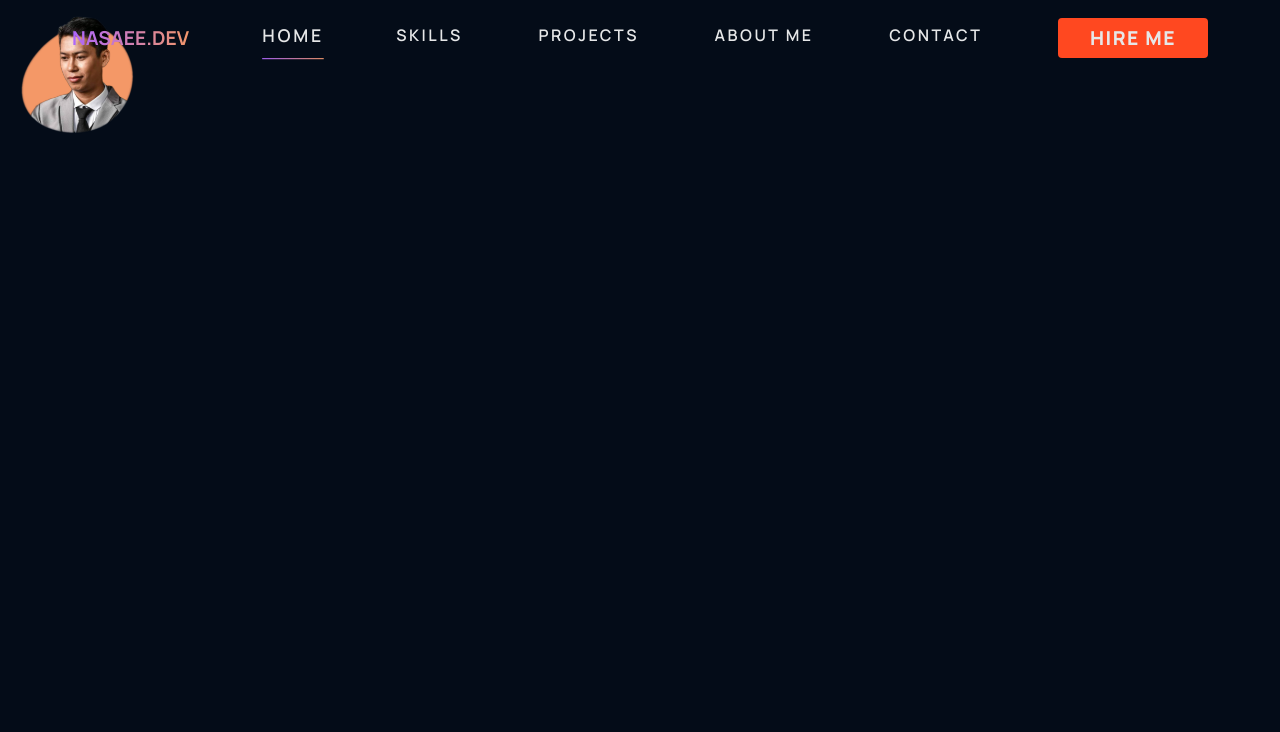
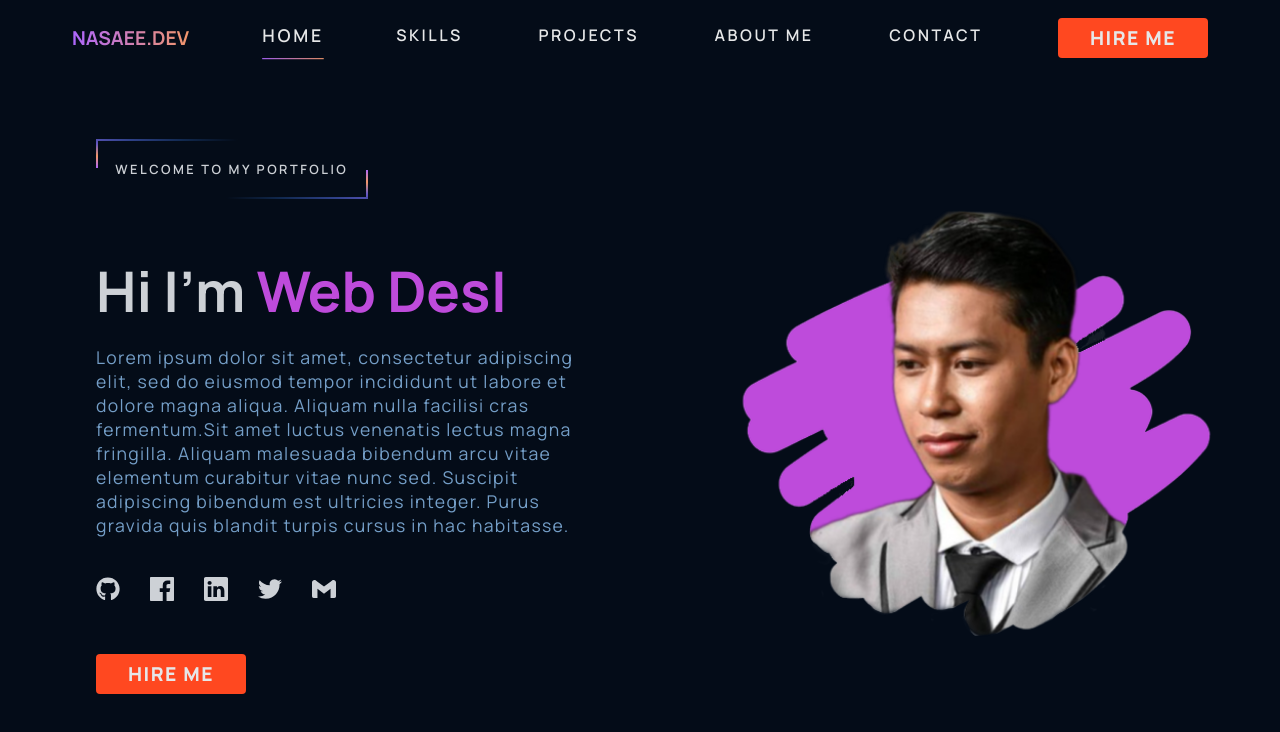
Before and after one commit to Nasaee/my-portfolio, a React (Vite) app: page / in a window 1280 px wide. Shown: the top 732 px of the page. Built offline with nearby package versions, Linux system fonts and the light colour scheme.

Commit message:
finished horo section

```diff
--- a/package.json
+++ b/package.json
@@ -14,7 +14,8 @@
     "react": "^18.2.0",
     "react-dom": "^18.2.0",
     "react-icons": "^4.10.1",
-    "styled-components": "^6.0.5"
+    "styled-components": "^6.0.5",
+    "typed.js": "^2.0.16"
   },
   "devDependencies": {
     "@types/react": "^18.2.15",
--- a/src/App.css
+++ b/src/App.css
@@ -9,12 +9,14 @@
   --transition: 0.35s ease-in-out;
   --menu-color: #e6e7e8;
   --menu-bg-color: #cdced1;
+  --title-color: #cdd1d6;
   --letter-spacing: 2.5px;
+  --border-radius: 4px;
+  --nav-height: 75px;
 
-  --border-radius: 4px;
   --color-footer: #031b34;
   --color-blog: #042c54;
-  --color-text: #81afdd;
+  --color-text: #749ec7;
   --color-subtext: #ff8a71;
   --button-color: #ff4820;
 }
--- a/src/components/hero/Hero.jsx
+++ b/src/components/hero/Hero.jsx
@@ -1,16 +1,73 @@
-import Style from './hero.style';
+import { useRef, useEffect } from 'react';
+import Typed from 'typed.js';
+import Section from './hero.style';
 import profileImg from '../../assets/img/profile-pic.png';
+import { socials } from '../../data';
+import Button from '../button/Button';
 
 const Hero = () => {
+  const typedEl = useRef(null);
+
+  useEffect(() => {
+    const typed = new Typed(typedEl.current, {
+      strings: ['', 'Web Developer', 'Web Designer', 'UX/UI Designer'], // Strings to display
+      // Speed settings, try diffrent values untill you get good results
+      startDelay: 300,
+      typeSpeed: 100,
+      backSpeed: 100,
+      backDelay: 200,
+      loop: true,
+      showCursor: true,
+    });
+
+    // Destropying
+    return () => {
+      typed.destroy();
+    };
+  }, []);
+
   return (
-    <Style>
-      <section id='home' className='hero'>
-        <div className='hero-content'></div>
-        <div className='hero-img'>
-          <img src={profileImg} alt='profile image' className='profileImg' />
+    <Section id='home' className='hero'>
+      {/* #24 Still in View */}
+      <div className='hero-content'>
+        <p className='welcome'>
+          <span></span>
+          <span></span>
+          <span></span>
+          <span></span>
+          WELCOME TO MY PORTFOLIO
+        </p>
+        <h1>
+          Hi I&apos;m <span ref={typedEl}>Web Deverloper</span>
+        </h1>
+        <p className='intro-myself'>
+          Lorem ipsum dolor sit amet, consectetur adipiscing elit, sed do
+          eiusmod tempor incididunt ut labore et dolore magna aliqua. Aliquam
+          nulla facilisi cras fermentum.Sit amet luctus venenatis lectus magna
+          fringilla. Aliquam malesuada bibendum arcu vitae elementum curabitur
+          vitae nunc sed. Suscipit adipiscing bibendum est ultricies integer.
+          Purus gravida quis blandit turpis cursus in hac habitasse.
+        </p>
+        <ul className='socials'>
+          {socials.map((social) => {
+            const { icon, id, url } = social;
+            return (
+              <li key={id}>
+                <a href={url} target='_blank' rel='noreferrer'>
+                  {icon}
+                </a>
+              </li>
+            );
+          })}
+        </ul>
+        <div className='button-container'>
+          <Button>HIRE ME</Button>
         </div>
-      </section>
-    </Style>
+      </div>
+      <div className='hero-img-container'>
+        <img src={profileImg} alt='profile image' className='profileImg' />
+      </div>
+    </Section>
   );
 };
 export default Hero;
--- a/src/components/hero/hero.style.jsx
+++ b/src/components/hero/hero.style.jsx
@@ -1,10 +1,193 @@
 import { styled } from 'styled-components';
 
-const Style = styled.section`
-  .profileImg {
-    width: 10rem;
-    height: 10rem;
+const Section = styled.section`
+  padding-top: var(--nav-height);
+  height: 100vh;
+  display: grid;
+  grid-template-columns: 1.5fr 1fr;
+
+  .hero-content {
+    padding: 3rem 6rem;
+
+    p.welcome {
+      display: inline-block;
+      font-size: 0.8rem;
+      font-weight: 600;
+      letter-spacing: var(--letter-spacing);
+      color: var(--title-color);
+      padding: 1.3rem 1.2rem;
+      overflow: hidden;
+      position: relative;
+
+      span {
+        position: absolute;
+      }
+
+      span:nth-child(1) {
+        top: 0px;
+        left: 0px;
+        width: 100%;
+        height: 2px;
+        background-image: linear-gradient(
+          to right,
+          #ae67fa,
+          #f49867,
+          #6758c5,
+          #30428a,
+          #11294f,
+          #040c18
+        );
+        animation: 2s animateTop linear infinite;
+      }
+
+      @keyframes animateTop {
+        0% {
+          transform: translateX(100%);
+        }
+        100% {
+          transform: translateX(-100%);
+        }
+      }
+
+      span:nth-child(2) {
+        top: 0px;
+        right: 0px;
+        height: 100%;
+        width: 2px;
+        background-image: linear-gradient(
+          to bottom,
+          #ae67fa,
+          #f49867,
+          #6758c5,
+          #30428a,
+          #11294f,
+          #040c18
+        );
+        animation: 2s animateRight linear -1s infinite;
+      }
+
+      @keyframes animateRight {
+        0% {
+          transform: translateY(100%);
+        }
+        100% {
+          transform: translateY(-100%);
+        }
+      }
+
+      span:nth-child(3) {
+        bottom: 0px;
+        left: 0px;
+        width: 100%;
+        height: 2px;
+        background-image: linear-gradient(
+          to left,
+          #ae67fa,
+          #f49867,
+          #6758c5,
+          #30428a,
+          #11294f,
+          #040c18
+        );
+        animation: 2s animateBottom linear infinite;
+      }
+
+      @keyframes animateBottom {
+        0% {
+          transform: translateX(-100%);
+        }
+        100% {
+          transform: translateX(100%);
+        }
+      }
+
+      span:nth-child(4) {
+        top: 0px;
+        left: 0px;
+        height: 100%;
+        width: 2px;
+        background-image: linear-gradient(
+          to top,
+          #ae67fa,
+          #f49867,
+          #6758c5,
+          #30428a,
+          #11294f,
+          #040c18
+        );
+        animation: 2s animateLeft linear -1s infinite;
+      }
+
+      @keyframes animateLeft {
+        0% {
+          transform: translateY(-100%);
+        }
+        100% {
+          transform: translateY(100%);
+        }
+      }
+    }
+
+    h1 {
+      font-size: 3.5rem;
+      color: var(--title-color);
+      margin-top: 3rem;
+      span {
+        color: #be4bdb;
+      }
+    }
+
+    p {
+      margin-top: 1rem;
+      font-size: 1.1rem;
+      letter-spacing: 1.3px;
+    }
+
+    ul.socials {
+      display: flex;
+      gap: 30px;
+      margin-top: 2.5rem;
+
+      li a svg {
+        width: 24px;
+        height: 24px;
+        color: var(--title-color);
+        transition: var(--transition);
+      }
+
+      li a svg:hover {
+        transform: scale(1.3);
+      }
+    }
+
+    .button-container {
+      margin-top: 3rem;
+    }
+  }
+
+  .hero-img-container {
+    display: flex;
+    align-items: center;
+    justify-content: center;
+    padding: 3rem;
+    .profileImg {
+      width: 32rem;
+      height: 32rem;
+      animation: updown 3s linear infinite;
+    }
+
+    @keyframes updown {
+      0% {
+        transform: translateY(-20px);
+      }
+      50% {
+        transform: translateY(20px);
+      }
+      100% {
+        transform: translateY(-20px);
+      }
+    }
   }
 `;
 
-export default Style;
+export default Section;
--- a/src/components/navBar/Navbar.style.js
+++ b/src/components/navBar/Navbar.style.js
@@ -3,7 +3,9 @@ import styled from 'styled-components';
 const Nav = styled.nav`
   position: fixed;
   width: 100%;
-  height: 75px;
+  height: var(--nav-height);
+  top: 0;
+  left: 0;
   z-index: 1000;
 
   &.scrolled {
--- a/src/data.jsx
+++ b/src/data.jsx
@@ -1,12 +1,23 @@
 import { nanoid } from 'nanoid';
-import { AiFillHome, AiOutlineCode } from 'react-icons/ai';
-import { GrProjects } from 'react-icons/gr';
-import { BsFillPersonFill, BsFillTelephoneFill } from 'react-icons/bs';
+import { AiFillHome, AiTwotoneCode, AiFillAppstore } from 'react-icons/ai';
+import {
+  BsFillPersonFill,
+  BsFillTelephoneFill,
+  BsLinkedin,
+} from 'react-icons/bs';
+import { GrFacebook } from 'react-icons/gr';
+import { FaGithub } from 'react-icons/fa';
+import { SiGmail, SiTwitter } from 'react-icons/si';
 
 export const navigationLinks = [
   { htmlID: 'home', text: 'home', id: nanoid(), icon: <AiFillHome /> },
-  { htmlID: 'skills', text: 'skills', id: nanoid(), icon: <AiOutlineCode /> },
-  { htmlID: 'projects', text: 'projects', id: nanoid(), icon: <GrProjects /> },
+  { htmlID: 'skills', text: 'skills', id: nanoid(), icon: <AiTwotoneCode /> },
+  {
+    htmlID: 'projects',
+    text: 'projects',
+    id: nanoid(),
+    icon: <AiFillAppstore />,
+  },
   {
     htmlID: 'about-me',
     text: 'about me',
@@ -76,19 +87,36 @@ export const personalInfo = {
 };
 
 export const socials = [
-  { name: 'Github', url: 'https://github.com/Nasaee', icon: '' },
+  {
+    name: 'Github',
+    url: 'https://github.com/Nasaee',
+    icon: <FaGithub />,
+    id: nanoid(),
+  },
   {
     name: 'Facebook',
     url: 'https://www.facebook.com/nasaee.madadam',
-    icon: '',
+    icon: <GrFacebook />,
+    id: nanoid(),
   },
   {
     name: 'LinkIN',
     url: 'https://www.linkedin.com/in/nasa-ee-madadam-b3a0b7272/',
-    icon: '',
+    icon: <BsLinkedin />,
+    id: nanoid(),
   },
-  { name: 'Twitter', url: 'https://twitter.com/nasa_ee', Icon: '' },
-  { name: 'Email', url: 'nasaee.dev@gmail.com', icon: '' },
+  {
+    name: 'Twitter',
+    url: 'https://twitter.com/nasa_ee',
+    icon: <SiTwitter />,
+    id: nanoid(),
+  },
+  {
+    name: 'Email',
+    url: 'nasaee.dev@gmail.com',
+    icon: <SiGmail />,
+    id: nanoid(),
+  },
 ];
 
 export const contectMe = {
```
Also changed, not shown: src/context.jsx (+9 -0 lines), src/assets/img/profile-pic.png, 1 other file (tests, documents, lock files or other folders).
